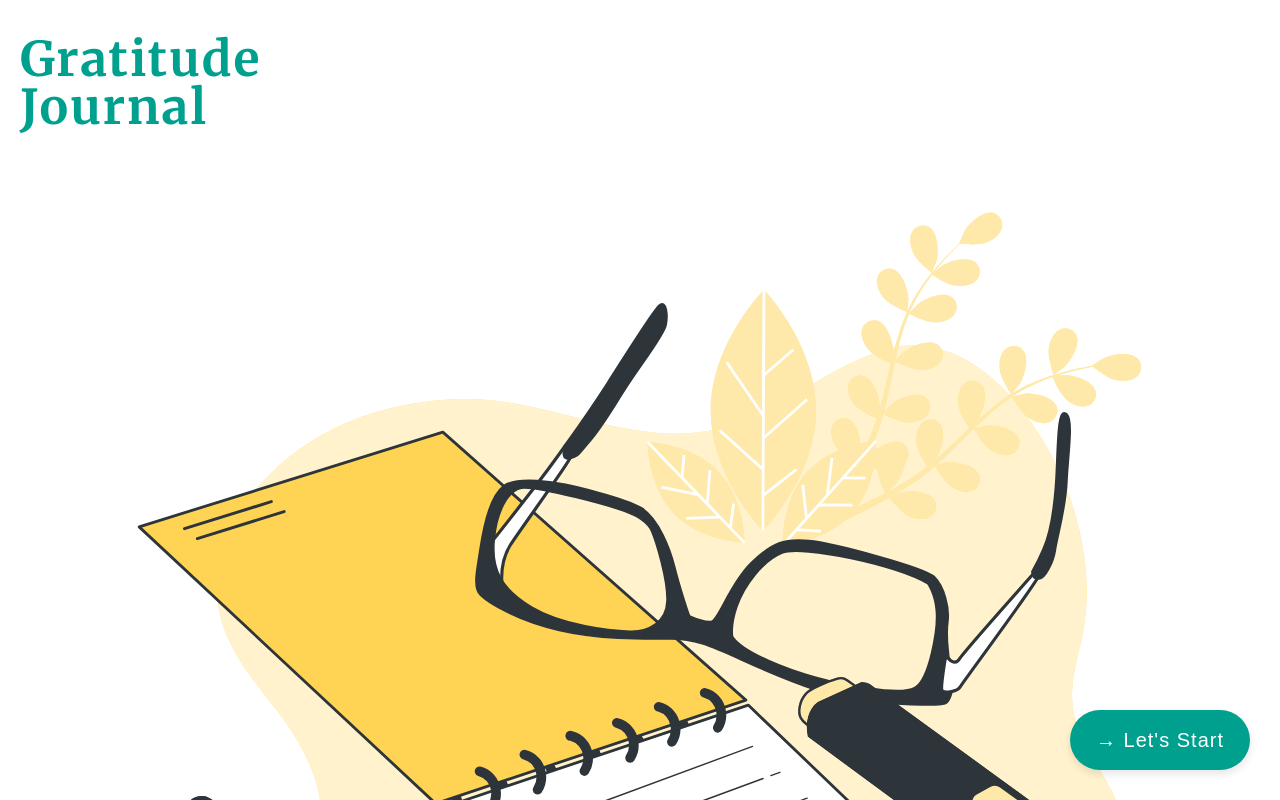
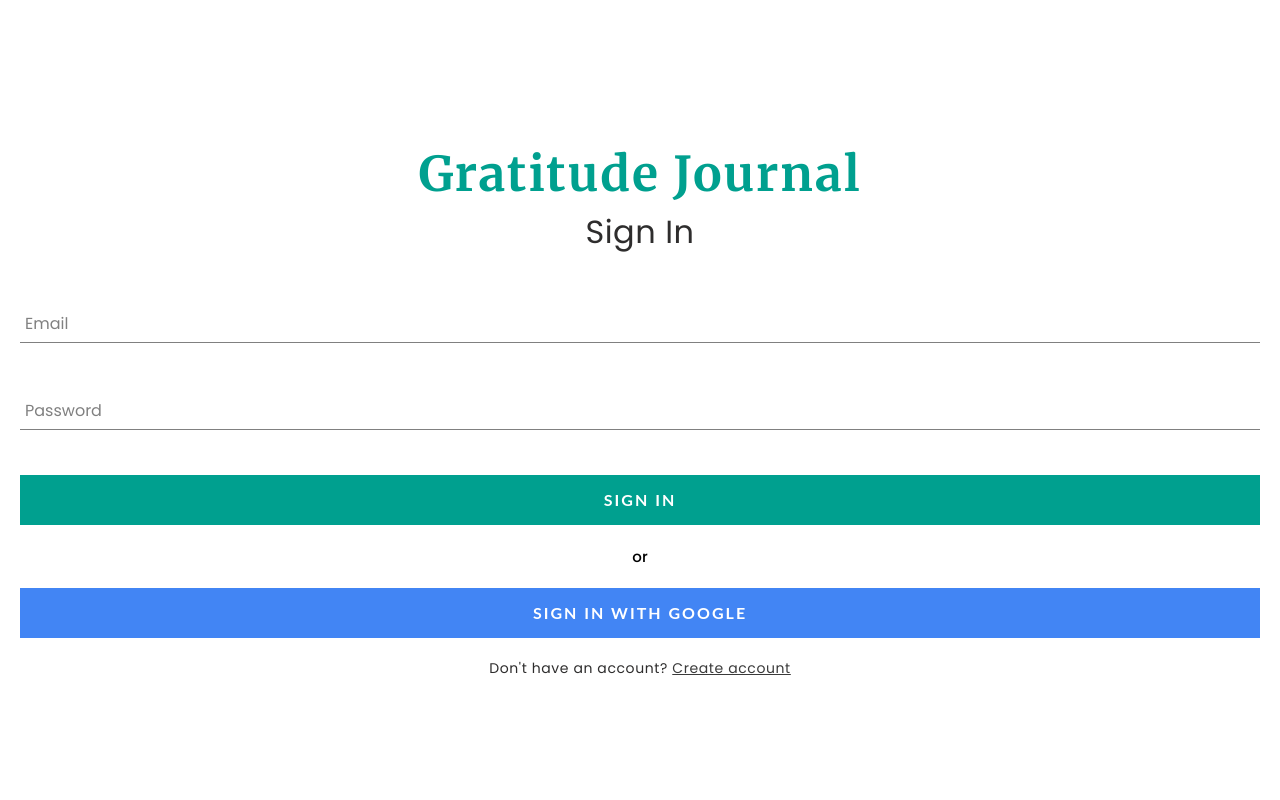
Before and after one commit to k1863/gratitude-journal-app, a React (Create React App) app in the folder client/: page / in a window 1280 px wide. Shown: the top 800 px of the page. Built offline with nearby package versions, Linux system fonts and the light colour scheme; no server answers.

Commit message:
added sign in component and set up firebase for handling user authentication

```diff
--- a/client/package.json
+++ b/client/package.json
@@ -8,6 +8,7 @@
     "@testing-library/user-event": "^12.1.10",
     "axios": "^0.21.1",
     "dayjs": "^1.10.4",
+    "firebase": "^8.2.6",
     "local-storage": "^2.0.0",
     "moment": "^2.29.1",
     "moment-timezone": "^0.5.33",
--- a/client/src/App.js
+++ b/client/src/App.js
@@ -5,6 +5,7 @@ import CreatePage from "./pages/CreatePage/CreatePage.jsx";
 import { Switch, Route } from "react-router-dom";
 import LoadSpinner from "./components/LoadingSpinner/LoadingSpinner.jsx";
 import axios from "axios";
+import SignIn from "./components/SignIn/SignIn.jsx";
 
 const HomePageWithSpinner = LoadSpinner(HomePage);
 function App() {
@@ -39,7 +40,8 @@ function App() {
   return (
     <div>
       <Switch>
-        <Route exact path="/" component={SplashPage} />
+        <Route exact path="/" component={SignIn} />
+        <Route exact path="/splash" component={SplashPage} />
         <Route
           exact
           path="/home"
--- /dev/null
+++ b/client/src/components/CustomButton/CustomButton.jsx
@@ -0,0 +1,8 @@
+import React from "react";
+import { CustomButtonContainer } from "../CustomButton/CustomButtonStyle";
+
+const CustomButton = ({ children, ...props }) => {
+  return <CustomButtonContainer {...props}><span>{children}</span></CustomButtonContainer>;
+};
+
+export default CustomButton;
--- /dev/null
+++ b/client/src/components/CustomButton/CustomButtonStyle.jsx
@@ -0,0 +1,68 @@
+import styled, { css } from "styled-components";
+
+const buttonStyles = css`
+  background-color: #00a08f;
+  color: white;
+  border: none;
+
+  &:hover {
+    background-color: #ffd454;
+    color: var(--color-grey-dark-1);
+    border: 1px solid var(--color-grey-dark-1);
+  }
+`;
+
+const socialMediaBtnStyles = css``;
+
+const invertedButtonStyles = css`
+  background-color: white;
+  color: var(--color-grey-dark-1);
+  outline: none;
+  border: none;
+
+  &:hover {
+    background-color: var(--color-grey-dark-1);
+    color: white;
+    border: none;
+  }
+`;
+
+const googleSignInStyles = css`
+  background-color: #4285f4;
+  color: white;
+  border: none;
+
+  &:hover {
+    background-color: #357ae8;
+    border: none;
+  }
+`;
+
+const getButtonStyles = (props) => {
+  if (props.isGoogleSignIn) {
+    return googleSignInStyles;
+  } else if (props.socialMediaBtn) {
+    return socialMediaBtnStyles;
+  }
+
+  return props.inverted ? invertedButtonStyles : buttonStyles;
+};
+
+export const CustomButtonContainer = styled.button`
+  width: 20rem;
+  height: 5rem;
+  letter-spacing: 2px;
+  line-height: 5rem;
+  padding: 0 1.5rem 0 1.5rem;
+  font-size: 1.6rem;
+  text-transform: uppercase;
+  font-family: "Lato";
+  font-weight: bolder;
+  cursor: pointer;
+  display: flex;
+  justify-content: center;
+  outline: none;
+  text-decoration: none;
+
+  ${getButtonStyles}
+`;
--- /dev/null
+++ b/client/src/components/FormInput/FormInput.jsx
@@ -0,0 +1,21 @@
+import React from "react";
+import "../../sass/style.scss";
+
+const FormInput = ({ handleChange, label, ...otherProps }) => {
+  return (
+    <div className="group">
+      <input className="form-input" onChange={handleChange} {...otherProps} />
+      {label ? (
+        <label
+          className={`${
+            otherProps.value.length ? "shrink" : ""
+          } form-input-label`}
+        >
+          {label}
+        </label>
+      ) : null}
+    </div>
+  );
+};
+
+export default FormInput;
--- /dev/null
+++ b/client/src/components/FormInput/FormInputStyles.scss
@@ -0,0 +1,53 @@
+$sub-color: grey;
+$main-color: black;
+
+@mixin shrinkLabel {
+  top: -14px;
+  font-size: 12px;
+  color: $main-color;
+}
+
+.group {
+  position: relative;
+  margin: 4.5rem 0;
+
+  .form-input {
+    background: none;
+    background-color: white;
+    color: $sub-color;
+    font-size: 1.8rem;
+    padding: 10px 10px 10px 5px;
+    display: block;
+    width: 100%;
+    border: none;
+    border-radius: 0;
+    border-bottom: 1px solid $sub-color;
+
+    &:focus {
+      outline: none;
+    }
+
+    &:focus ~ .form-input-label {
+      @include shrinkLabel();
+    }
+  }
+
+  input[type="password"] {
+    letter-spacing: 0.3em;
+  }
+
+  .form-input-label {
+    color: $sub-color;
+    font-size: 1.6rem;
+    font-weight: normal;
+    position: absolute;
+    pointer-events: none;
+    left: 5px;
+    top: 10px;
+    transition: 300ms ease all;
+
+    &.shrink {
+      @include shrinkLabel();
+    }
+  }
+}
--- /dev/null
+++ b/client/src/components/SignIn/SignIn.jsx
@@ -0,0 +1,89 @@
+import React, { Component } from "react";
+import FormInput from "../FormInput/FormInput";
+import CustomButton from "../CustomButton/CustomButton";
+import { auth, signInWithGoogle } from "../../firebase/firebaseUtils.js";
+import { Link } from "react-router-dom";
+
+import "../../sass/style.scss";
+
+class SignIn extends Component {
+  constructor() {
+    super();
+
+    this.state = {
+      email: "",
+      password: "",
+    };
+  }
+
+  handleSubmit = async (event) => {
+    event.preventDefault();
+
+    const { email, password } = this.state;
+
+    try {
+      await auth.signInWithEmailAndPassword(email, password);
+      this.setState({ email: "", password: "" });
+    } catch (error) {
+      console.log(error);
+    }
+  };
+  handleChange = (event) => {
+    const { value, name } = event.target;
+
+    this.setState({ [name]: value });
+  };
+
+  render() {
+    return (
+      <div className="sign-in-page">
+        <h1 className="header-primary">Gratitude Journal</h1>
+        <h2 className="header-medium">Sign In</h2>
+
+        <form onSubmit={this.handleSubmit}>
+          <FormInput
+            type="email"
+            name="email"
+            label="Email"
+            onChange={this.handleChange}
+            value={this.state.email}
+            required
+          />
+
+          <FormInput
+            type="password"
+            name="password"
+            label="Password"
+            value={this.state.password}
+            onChange={this.handleChange}
+            required
+          />
+          <CustomButton type="submit" className="sign-btn">
+            Sign In
+          </CustomButton>
+          <p className="sign-in-option"> or </p>
+          <CustomButton
+            onClick={signInWithGoogle}
+            type="button"
+            className="sign-btn"
+            isGoogleSignIn
+          >
+            Sign in with Google
+          </CustomButton>
+        </form>
+
+        <h2 className="header-tertiary">
+          Don't have an account?{" "}
+          <span
+            className="account-link"
+            onClick={this.props.handleCreateAccount}
+          >
+            Create account
+          </span>
+        </h2>
+      </div>
+    );
+  }
+}
+
+export default SignIn;
--- /dev/null
+++ b/client/src/components/SignIn/SignInStyles.scss
@@ -0,0 +1,67 @@
+.sign-in-page {
+  width: 100%;
+  margin-top: 15rem;
+
+  & > h1 {
+    @include header-primary;
+    text-align: center;
+  }
+
+  & > h2 {
+    color: $color-grey-dark;
+    text-align: center;
+    font-weight: 400 !important;
+    width: 100% !important;
+    font-family: "Poppins", sans-serif;
+  }
+
+  .page-link {
+    color: $color-grey;
+    font-size: 1.4rem;
+    text-align: left;
+    margin-bottom: 3rem;
+    text-transform: uppercase;
+    letter-spacing: 1.4px;
+    font-weight: 400;
+  }
+  .navigate-link {
+    &:hover {
+      color: #3a3a3a;
+      cursor: pointer;
+    }
+  }
+
+  .sign-in-img {
+    width: 100%;
+  }
+
+  .text-details {
+    font-size: 1.5rem;
+  }
+  .sign-btn {
+    width: 100% !important;
+  }
+
+  .header-tertiary {
+    font-size: 1.4rem;
+    color: $color-grey-dark;
+    margin-top: 2rem;
+    letter-spacing: 0.6px;
+  }
+  .sign-in-option {
+    margin: 2rem 0;
+    text-align: center;
+    font-size: 1.5rem;
+    font-weight: 500;
+  }
+
+  .account-link {
+    text-decoration: underline;
+    cursor: pointer;
+    color: #3a3a3a;
+
+    &:hover {
+      text-decoration: none;
+    }
+  }
+}
--- /dev/null
+++ b/client/src/firebase/firebaseUtils.js
@@ -0,0 +1,50 @@
+import firebase from "firebase/app";
+import "firebase/auth";
+import "firebase/firestore";
+
+const config = {
+  apiKey: "AIzaSyAxFhkXh7LQp9inqMEqfmT09IYQC9ItLYs",
+  authDomain: "coruja-db.firebaseapp.com",
+  databaseURL: "https://coruja-db.firebaseio.com",
+  projectId: "coruja-db",
+  storageBucket: "coruja-db.appspot.com",
+  messagingSenderId: "701876962423",
+  appId: "1:701876962423:web:3e7df959919642a33ef272",
+  measurementId: "G-1BCBH1Z01G",
+};
+
+firebase.initializeApp(config);
+
+export const createUserProfileDocument = async (userAuth, additionalData) => {
+  if (!userAuth) return;
+
+  const userRef = firestore.doc(`users/${userAuth.uid}`);
+
+  const snapShot = await userRef.get();
+
+  if (!snapShot.exists) {
+    const { displayName, email } = userAuth;
+    const createdAt = new Date();
+
+    try {
+      await userRef.set({
+        displayName,
+        email,
+        createdAt,
+        ...additionalData,
+      });
+    } catch (error) {
+      console.log(error.message, "error creating user");
+    }
+  }
+  return userRef;
+};
+
+export const auth = firebase.auth();
+export const firestore = firebase.firestore();
+
+const provider = new firebase.auth.GoogleAuthProvider();
+provider.setCustomParameters({ prompt: "select_account" });
+export const signInWithGoogle = () => auth.signInWithPopup(provider);
+
+export default firebase;
--- a/client/src/pages/SplashPage/SplashPage.jsx
+++ b/client/src/pages/SplashPage/SplashPage.jsx
@@ -1,11 +1,15 @@
-import React from "react";
+import React, { useState } from "react";
 import sprite from "../../svg-icons/sprite.svg";
-
+import SignIn from "../../components/SignIn/SignIn";
 import { Link } from "react-router-dom";
 
 import "../../sass/style.scss";
 
 const Splash = () => {
+  const [click, setClick] = useState(false);
+  const handleClick = () => {
+    setClick(true);
+  };
   return (
     <div className="splash-page">
       <h1 className="header-primary">
@@ -21,9 +25,10 @@ const Splash = () => {
         save it. View gratitude statements from a previous day through the
         calendar.
       </p>
-      <Link to="/home">
-        <button className="btn splash-page__btn">&rarr; Let's Start</button>
-      </Link>
+
+      <button onClick={handleClick} className="btn splash-page__btn">
+        &rarr; Let's Start
+      </button>
     </div>
   );
 };
--- a/client/src/sass/style.scss
+++ b/client/src/sass/style.scss
@@ -10,3 +10,5 @@
 @import "../pages/SplashPage/SplashPageStyles.scss";
 @import "../components/textArea/TextAreaFormStyles.scss";
 @import "../components/PhrasesList/PhrasesListStyles.scss";
+@import "../components/FormInput/FormInputStyles.scss";
+@import "../components/SignIn/SignInStyles.scss";
```
Also changed, not shown: 1 other file (tests, documents, lock files or other folders).
